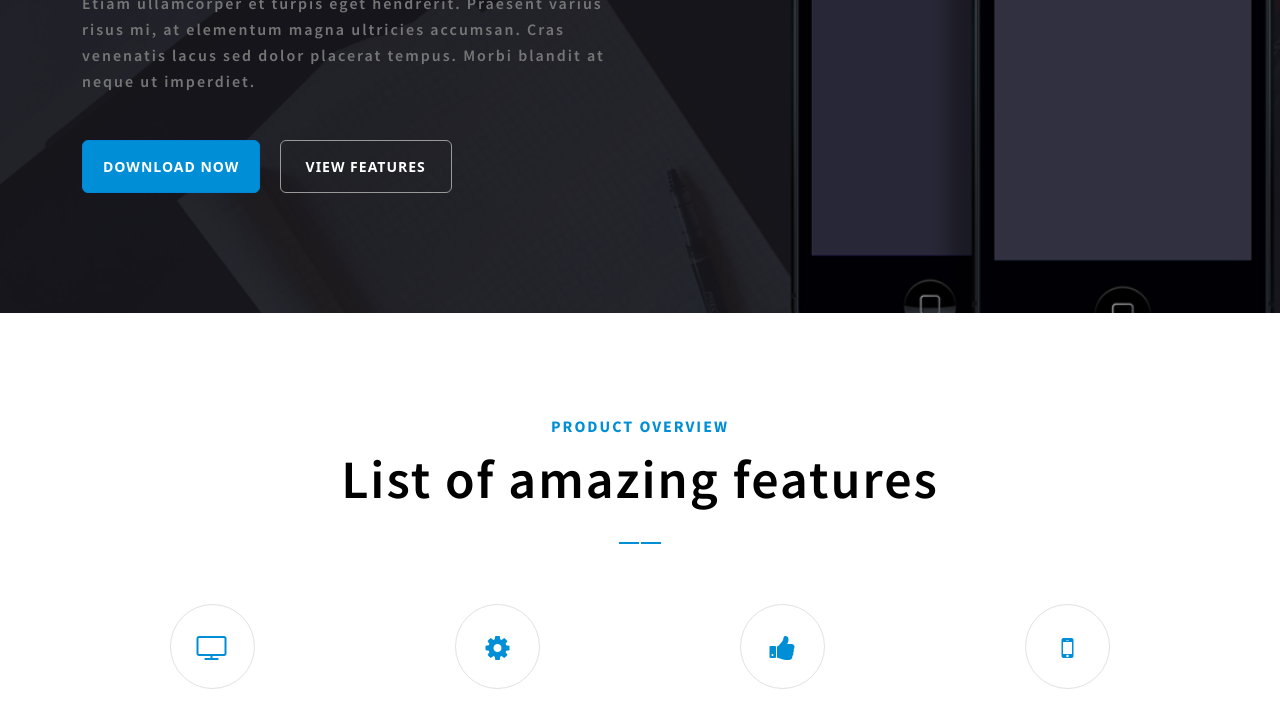
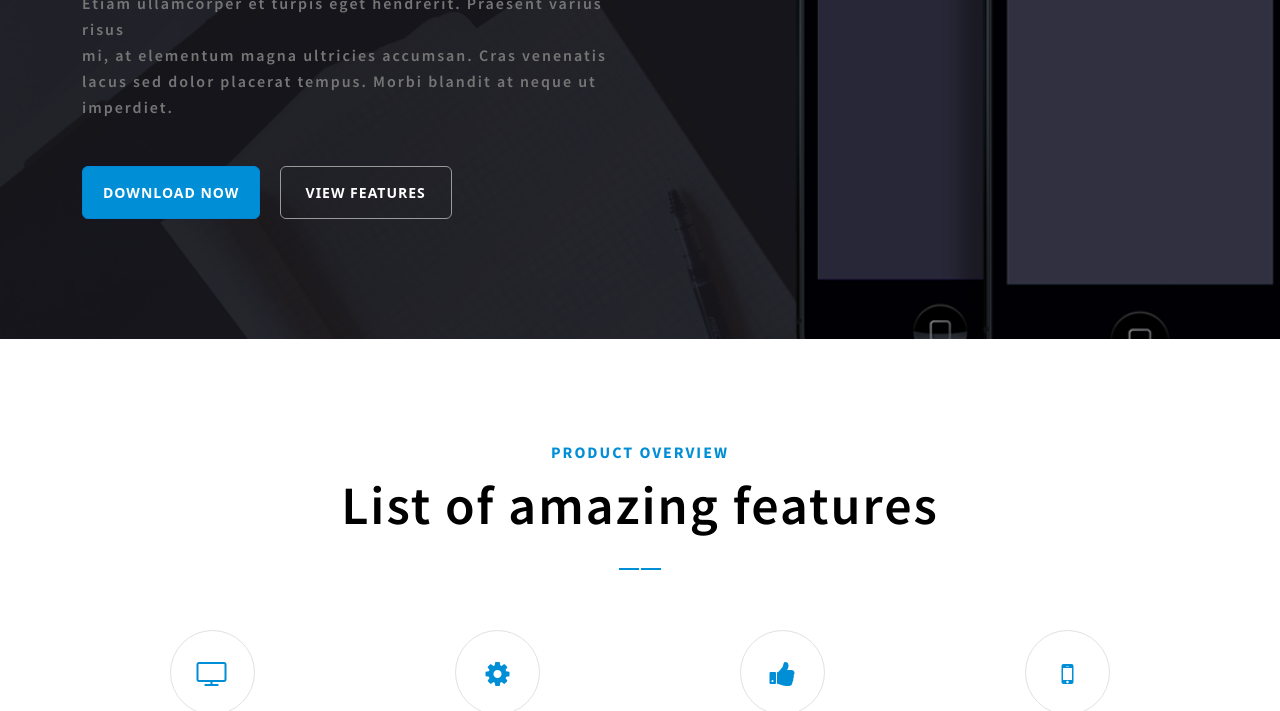
Before and after one commit to taniaakter26/Lucid-website, a plain HTML site: page index.html in a window 1280 px wide. Shown: the part 420-1131 px from the top of the page. Drawn offline with nearby package versions, Linux system fonts and the light colour scheme.

Commit message:
Update index.html

```diff
--- a/index.html
+++ b/index.html
@@ -60,7 +60,7 @@
 								<div class="inner-banner">
 									<h4>Introducing lucid theme</h4>
 									<h1>Carefully crafted and beautiful landing page.</h1>
-									<p>Etiam ullamcorper et turpis eget hendrerit. Praesent varius risus mi, at elementum magna ultricies accumsan. Cras venenatis lacus sed dolor placerat tempus. Morbi blandit at neque ut imperdiet.</p>
+									<p>Etiam ullamcorper et turpis eget hendrerit. Praesent varius risus <br> mi, at elementum magna ultricies accumsan. Cras venenatis <br> lacus sed dolor placerat tempus. Morbi blandit at neque ut <br> imperdiet.</p>
 									<div class="inner-button">
 										<a href="#" class="btn btn-primary">Download now</a>
 										<a href="#" class="btn btn-light">View features</a>
@@ -462,7 +462,7 @@
 										</div>
 										<div class="mb-3">
 											<div class="submit">
-												<a href="" class="btn btn-primary">send message</a>
+												<a href="" class="btn btn-primary" >send message</a>
 											</div>
 										</div>
 									</div>
```
